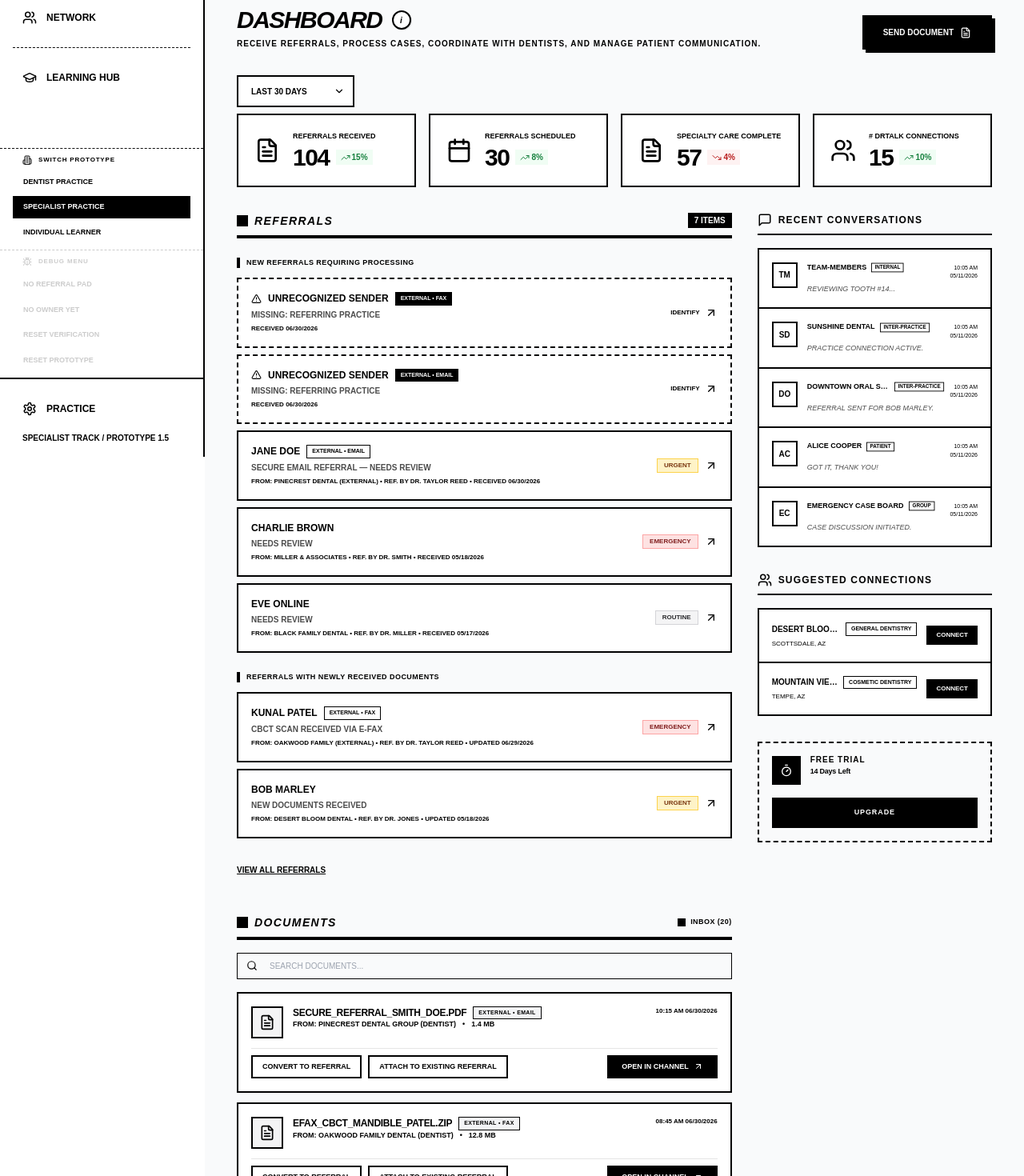
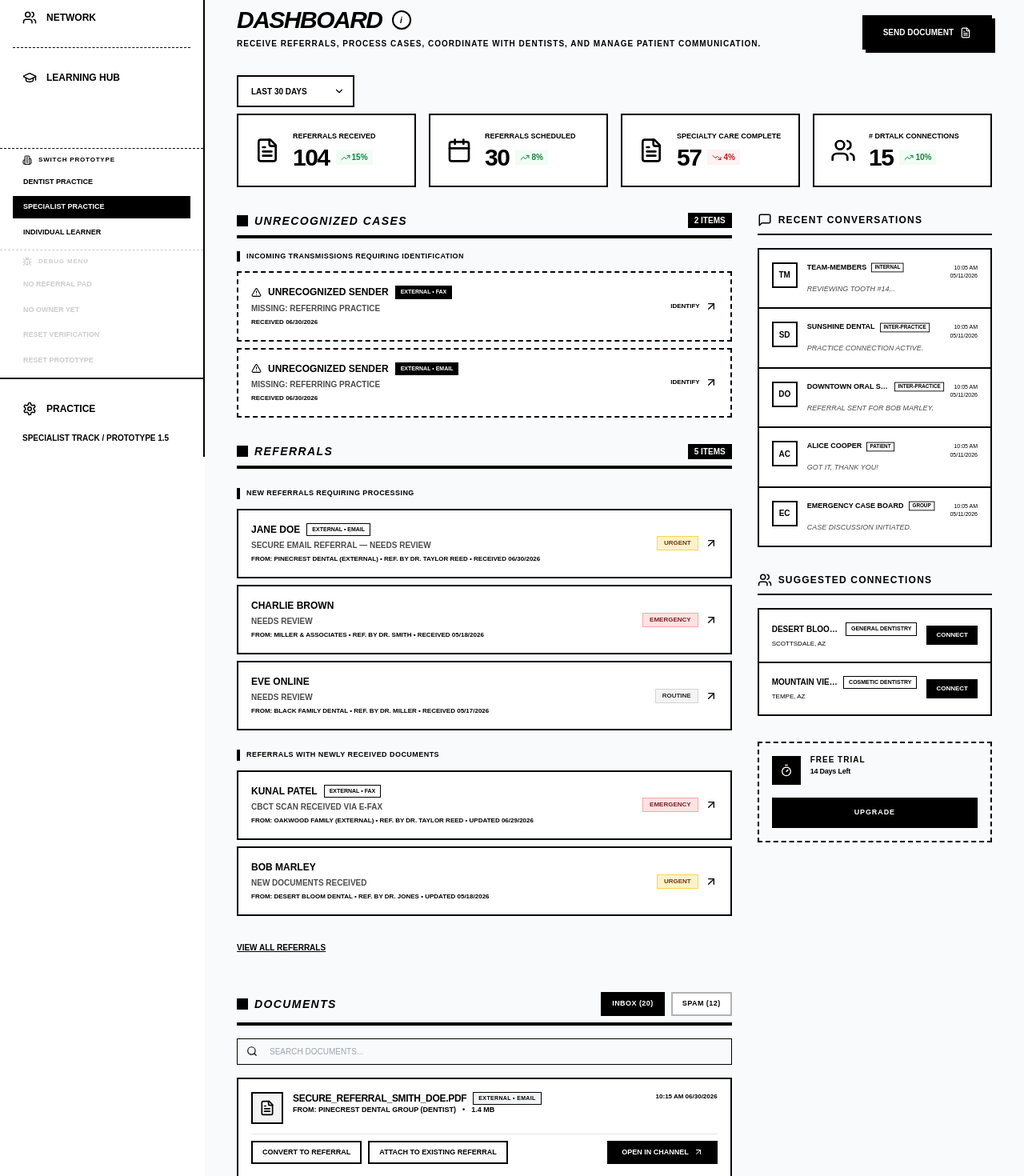
Before and after one commit to anton-g-kulikov/drtalk, a Next.js app: page /dashboard in a window 1280 px wide. Shown: the part 229-1699 px from the top of the page at 80% size. Built offline with nearby package versions, Linux system fonts and the light colour scheme; no server answers; the database is empty.

Commit message:
feat: implement spam folder functionality for unrecognized documents in dashboards

```diff
--- a/src/app/dashboard/page.tsx
+++ b/src/app/dashboard/page.tsx
@@ -92,7 +92,7 @@ export default function DashboardPage() {
 
   const [documents, setDocuments] = useState<DocumentItem[]>([]);
   const [archivedDocuments, setArchivedDocuments] = useState<DocumentItem[]>([]);
-  const [activeInboxTab, setActiveInboxTab] = useState<'inbox' | 'archived'>('inbox');
+  const [activeInboxTab, setActiveInboxTab] = useState<'inbox' | 'spam'>('inbox');
 
   useEffect(() => {
     const storage = loadDashboardDocumentStorage({
@@ -326,6 +326,9 @@ export default function DashboardPage() {
             <PrototypeDocumentSection
               className="pt-4"
               inboxCount={documents.length}
+              spamCount={archivedDocuments.length}
+              activeTab={activeInboxTab}
+              onTabChange={setActiveInboxTab}
               searchQuery={docSearchQuery}
               onSearchQueryChange={setDocSearchQuery}
               isEmpty={filteredDocs.length === 0}
@@ -338,6 +341,7 @@ export default function DashboardPage() {
                     <DashboardDocumentRow
                       key={doc.id}
                       document={doc}
+                      isArchived={activeInboxTab === 'spam'}
                       onOpenDocument={() => doc.isExternal ? handleOpenInChannel(doc) : router.push(`/documents/${doc.id}?role=specialist`)}
                       onConvert={() => handleConvertDocument(doc)}
                       onAttach={() => handleAttachDocument(doc)}
--- a/src/app/dentist/dashboard/page.tsx
+++ b/src/app/dentist/dashboard/page.tsx
@@ -63,7 +63,7 @@ export default function DentistDashboardPage() {
 
   const [documents, setDocuments] = useState<DocumentItem[]>([]);
   const [archivedDocuments, setArchivedDocuments] = useState<DocumentItem[]>([]);
-  const [activeInboxTab, setActiveInboxTab] = useState<'inbox' | 'archived'>('inbox');
+  const [activeInboxTab, setActiveInboxTab] = useState<'inbox' | 'spam'>('inbox');
 
   const [activeModal, setActiveModal] = useState<'convert' | 'attach' | null>(null);
   const [selectedDocument, setSelectedDocument] = useState<DocumentItem | null>(null);
@@ -301,6 +301,9 @@ export default function DentistDashboardPage() {
           <div className="lg:col-span-8 space-y-8">
             <PrototypeDocumentSection
               inboxCount={documents.length}
+              spamCount={archivedDocuments.length}
+              activeTab={activeInboxTab}
+              onTabChange={setActiveInboxTab}
               searchQuery={docSearchQuery}
               onSearchQueryChange={setDocSearchQuery}
               isEmpty={filteredDocs.length === 0}
@@ -313,7 +316,7 @@ export default function DentistDashboardPage() {
                     <DashboardDocumentRow
                       key={doc.id}
                       document={doc}
-                      isArchived={activeInboxTab === 'archived'}
+                      isArchived={activeInboxTab === 'spam'}
                       onOpenDocument={() => router.push(`/documents/${doc.id}?role=dentist`)}
                       onConvert={() => handleConvertDocument(doc)}
                       onAttach={() => handleAttachDocument(doc)}
--- a/src/app/referrals/[id]/ReferralDetailClient.tsx
+++ b/src/app/referrals/[id]/ReferralDetailClient.tsx
@@ -225,7 +225,7 @@ export default function ReferralDetailClient({ id }: { id: string }) {
     setTimeout(() => setDownloadToast(null), 3000);
   };
 
-  const handleUnrecognizedConfirm = (values: { senderPractice: string; patientName: string; itemType: 'referral' | 'document' }) => {
+  const handleUnrecognizedConfirm = (values: { senderPractice: string; patientName: string; itemType: 'referral' | 'document' | 'spam' }) => {
     if (!unrecognizedDoc) return;
 
     const storageKey = getDashboardStorageKey(unrecognizedRole);
@@ -242,6 +242,38 @@ export default function ReferralDetailClient({ id }: { id: string }) {
       }
     })();
     saveDashboardDocumentsToStorage(storageKey, remainingDocs);
+
+    if (values.itemType === 'spam') {
+      const archivedKey = unrecognizedRole === 'specialist' ? 'drtalk_specialist_archived_docs' : 'drtalk_dentist_archived_docs';
+      let archivedDocs: DashboardDocumentItem[] = [];
+      try {
+        const stored = localStorage.getItem(archivedKey);
+        archivedDocs = stored ? JSON.parse(stored) : [];
+        if (!Array.isArray(archivedDocs)) archivedDocs = [];
+      } catch {
+        archivedDocs = [];
+      }
+
+      const spamDoc: DashboardDocumentItem = {
+        id: unrecognizedDoc.id,
+        name: unrecognizedDoc.name,
+        sender: unrecognizedDoc.sender || 'Unknown Sender',
+        date: unrecognizedDoc.date || new Date().toLocaleDateString('en-US'),
+        size: unrecognizedDoc.size,
+        isExternal: true,
+        isUnrecognized: true,
+        transport: unrecognizedDoc.transport,
+      };
+
+      // Add to spam if not already present
+      if (!archivedDocs.some(d => d.id === spamDoc.id)) {
+        archivedDocs.unshift(spamDoc);
+      }
+      localStorage.setItem(archivedKey, JSON.stringify(archivedDocs));
+
+      router.push(unrecognizedRole === 'dentist' ? '/dentist/dashboard' : '/dashboard');
+      return;
+    }
 
     if (values.itemType === 'referral') {
       const currentReferrals = getReferrals();
--- a/src/components/prototype/PrototypeDocumentSection.tsx
+++ b/src/components/prototype/PrototypeDocumentSection.tsx
@@ -4,6 +4,9 @@ import { ChevronDown, Search } from 'lucide-react';
 type PrototypeDocumentSectionProps = {
   title?: string;
   inboxCount: number;
+  spamCount: number;
+  activeTab: 'inbox' | 'spam';
+  onTabChange: (tab: 'inbox' | 'spam') => void;
   searchQuery: string;
   onSearchQueryChange: (query: string) => void;
   isEmpty: boolean;
@@ -18,6 +21,9 @@ type PrototypeDocumentSectionProps = {
 export function PrototypeDocumentSection({
   title = 'Documents',
   inboxCount,
+  spamCount,
+  activeTab,
+  onTabChange,
   searchQuery,
   onSearchQueryChange,
   isEmpty,
@@ -35,11 +41,27 @@ export function PrototypeDocumentSection({
           <div className="w-3.5 h-3.5 bg-black"></div>
           <h3 className="font-black uppercase text-sm tracking-widest italic">{title}</h3>
         </div>
-        <div className="flex items-center gap-4">
-          <div className="flex items-center gap-1.5">
-            <div className="w-2.5 h-2.5 bg-black"></div>
-            <span className="text-[9px] font-black uppercase tracking-wider text-black">Inbox ({inboxCount})</span>
-          </div>
+        <div className="flex items-center gap-2">
+          <button
+            onClick={() => onTabChange('inbox')}
+            className={`px-3 py-1.5 text-[9px] font-black uppercase tracking-wider border-2 transition-all ${
+              activeTab === 'inbox'
+                ? 'border-black bg-black text-white'
+                : 'border-black/30 bg-white text-black hover:border-black hover:bg-zinc-50'
+            }`}
+          >
+            Inbox ({inboxCount})
+          </button>
+          <button
+            onClick={() => onTabChange('spam')}
+            className={`px-3 py-1.5 text-[9px] font-black uppercase tracking-wider border-2 transition-all ${
+              activeTab === 'spam'
+                ? 'border-black bg-black text-white'
+                : 'border-black/30 bg-white text-black hover:border-black hover:bg-zinc-50'
+            }`}
+          >
+            Spam ({spamCount})
+          </button>
         </div>
       </div>
 
--- a/src/components/prototype/SpecialistReferralQueues.tsx
+++ b/src/components/prototype/SpecialistReferralQueues.tsx
@@ -128,8 +128,36 @@ export function SpecialistReferralQueues({
   onReferralClick,
   onViewAll,
 }: SpecialistReferralQueuesProps) {
+  const unrecognizedItems = [...processingReferrals, ...documentReferrals].filter(r => r.isUnrecognized);
+  const normalProcessing = processingReferrals.filter(r => !r.isUnrecognized);
+  const normalDocs = documentReferrals.filter(r => !r.isUnrecognized);
+  const normalCount = normalProcessing.length + normalDocs.length;
+
   return (
     <>
+      <div className="space-y-8">
+        {unrecognizedItems.length > 0 && (
+          <div className="space-y-4">
+            <div className="flex items-center justify-between border-b-4 border-black pb-2">
+              <div className="flex items-center gap-2">
+                <div className="w-3.5 h-3.5 bg-black"></div>
+                <h3 className="font-black uppercase text-sm tracking-widest italic">Unrecognized Cases</h3>
+              </div>
+              <span className="text-[10px] font-black px-2 py-0.5 bg-black text-white uppercase">
+                {unrecognizedItems.length} items
+              </span>
+            </div>
+
+            <ReferralQueueSection
+              title="Incoming transmissions requiring identification"
+              emptyLabel="No unrecognized cases requiring processing"
+              dateLabel="Received"
+              referrals={unrecognizedItems}
+              onReferralClick={onReferralClick}
+            />
+          </div>
+        )}
+
         <div className="space-y-6">
           <div className="flex items-center justify-between border-b-4 border-black pb-2">
             <div className="flex items-center gap-2">
@@ -137,7 +165,7 @@ export function SpecialistReferralQueues({
               <h3 className="font-black uppercase text-sm tracking-widest italic">Referrals</h3>
             </div>
             <span className="text-[10px] font-black px-2 py-0.5 bg-black text-white uppercase">
-            {totalCount} items
+              {normalCount} items
             </span>
           </div>
 
@@ -145,7 +173,7 @@ export function SpecialistReferralQueues({
             title="New referrals requiring processing"
             emptyLabel="No new referrals requiring processing"
             dateLabel="Received"
-          referrals={processingReferrals}
+            referrals={normalProcessing}
             onReferralClick={onReferralClick}
           />
 
@@ -153,14 +181,15 @@ export function SpecialistReferralQueues({
             title="Referrals with newly received documents"
             emptyLabel="No referrals with newly received documents"
             dateLabel="Updated"
-          referrals={documentReferrals}
+            referrals={normalDocs}
             onReferralClick={onReferralClick}
           />
+        </div>
       </div>
 
       <button
         onClick={onViewAll}
-        className="text-[10px] font-black uppercase underline block"
+        className="text-[10px] font-black uppercase underline block mt-4"
       >
         View all Referrals
       </button>
```
Also changed, not shown: src/components/prototype/DashboardDocumentRow.tsx (+20 -10 lines), src/components/prototype/UnrecognizedSenderPageContent.tsx (+22 -6 lines). Lines whose indentation alone changed are shown as unchanged.
